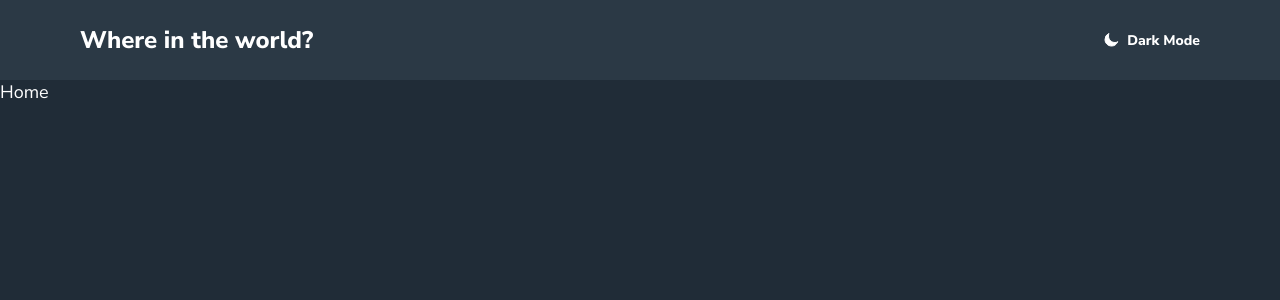
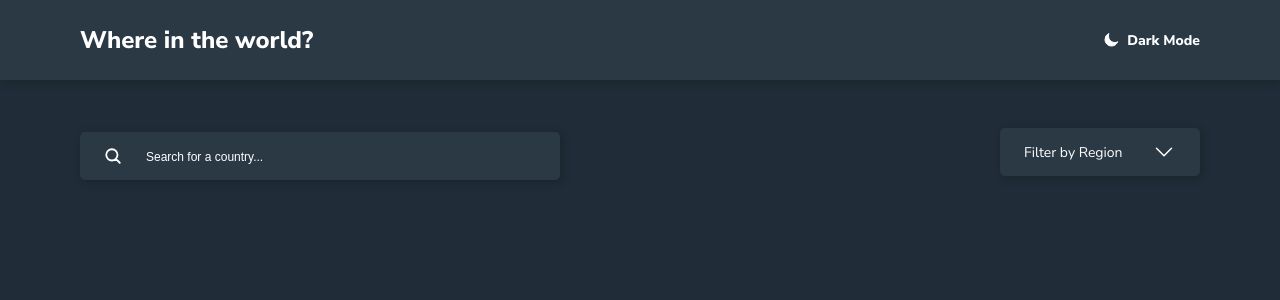
Before and after one commit to almamarie/rest-countries-api, a React (Create React App) app: page / in a window 1280 px wide. Shown: the top 300 px of the page. Built offline with nearby package versions, Linux system fonts and the light colour scheme.

Commit message:
Finished with inputs

```diff
--- a/src/components/header/Header.jsx
+++ b/src/components/header/Header.jsx
@@ -12,7 +12,7 @@ const Header = () => {
           viewBox="0 0 24 24"
           strokeWidth="1.5"
           stroke="currentColor"
-          class={styles.icon}
+          className={styles.icon}
         >
           <path
             strokeLinecap="round"
--- a/src/components/header/Header.module.css
+++ b/src/components/header/Header.module.css
@@ -17,6 +17,11 @@
     justify-content: space-between;
 
     align-items: center;
+
+    position: static;
+
+    box-shadow: var(--default-box-shadow);
+
 }
 
 .wrapper  h1 {
--- a/src/index.css
+++ b/src/index.css
@@ -33,6 +33,8 @@
 
 /* Border radius */
 --default-border-radius: .5rem;
+
+--default-box-shadow: 2px 2px 10px rgba(0, 0, 0, 0.2);
 }
 
 
@@ -49,20 +51,25 @@ html{
 }
 
 *{
-   margin: 0;
+  margin: 0;
   padding: 0;
   list-style: none;
   font-size: 1.8rem;
+  box-sizing: border-box;
+  font-size: var(--default-font-size);
+  color: var(--color-white);
 }
 
 body {
   font-family: "Nunito", sans-serif;
   -webkit-font-smoothing: antialiased;
   -moz-osx-font-smoothing: grayscale;
-  box-sizing: border-box;
-  font-size: var(--default-font-size);
-  color: var(--color-white);
   background-color: var(--color-dark-blue);
+}
+
+.hide {
+  display:none;
+  visibility: hidden;
 }
 
 /* h1,h2,h3,h4,h5,h6{
--- /dev/null
+++ b/src/pages/home/CustomSelect.jsx
@@ -0,0 +1,63 @@
+import React, { useState } from "react";
+import styles from "./CustomSelect.module.css";
+
+const CustomSelect = () => {
+  const [showOptions, setShowOptions] = useState(false);
+  const [currentOption, setCurrentOption] = useState("");
+
+  const toggleOptions = () => {
+    setShowOptions((prev) => !prev);
+  };
+
+  const selectHandler = (option) => {
+    return () => {
+      console.log("option: ", option);
+      setShowOptions(false);
+      setCurrentOption(option);
+    };
+  };
+
+  return (
+    <div className={styles.wrapper}>
+      <div className={styles["select-head"]} onClick={toggleOptions}>
+        <span className={styles.select}>
+          {currentOption ? `Showing ${currentOption}` : "Filter by Region"}
+        </span>
+        <svg
+          xmlns="http://www.w3.org/2000/svg"
+          fill="none"
+          viewBox="0 0 24 24"
+          strokeWidth="1.5"
+          stroke="currentColor"
+          className={styles.chevron}
+        >
+          <path
+            strokeLinecap="round"
+            strokeLinejoin="round"
+            d="m19.5 8.25-7.5 7.5-7.5-7.5"
+          />
+        </svg>
+      </div>
+
+      <div className={`${styles.options} ${showOptions ? "" : " hide"}`}>
+        <span onClick={selectHandler("Africa")} className={styles.option}>
+          Africa
+        </span>
+        <span onClick={selectHandler("America")} className={styles.option}>
+          America
+        </span>
+        <span onClick={selectHandler("Asia")} className={styles.option}>
+          Asia
+        </span>
+        <span onClick={selectHandler("Europe")} className={styles.option}>
+          Europe
+        </span>
+        <span onClick={selectHandler("Oceania")} className={styles.option}>
+          Oceania
+        </span>
+      </div>
+    </div>
+  );
+};
+
+export default CustomSelect;
--- /dev/null
+++ b/src/pages/home/CustomSelect.module.css
@@ -0,0 +1,67 @@
+
+/*
+- Font sizes (px)
+10 / 12 / 14 / 16 / 18 / 20 / 24 / 30 / 36 / 44 / 52 / 62 / 74 / 86 / 98
+
+- Spacing system (px)
+2 / 4 / 8 / 12 / 16 / 24 / 32 / 48 / 64 / 80 / 96 / 128
+*/
+
+.wrapper{
+    position: relative;
+}
+
+.select-head{
+    padding: 0rem 2.4rem;
+    margin-bottom: .8rem;
+
+    width: 20rem;
+    height: 4.8rem;
+
+    display: flex;
+    justify-content: space-between;
+    align-items: center;
+
+
+    background-color: var(--color-bg__inner);
+
+    border-radius: var(--default-border-radius);
+    box-shadow: var(--default-box-shadow);
+
+    cursor: pointer;
+}
+
+.options {
+    width: 100%;
+
+    position: absolute;
+    top: 100%;
+    left: 0;
+
+    padding: .8rem .4rem;
+
+    background-color: var(--color-bg__inner);
+
+    border-radius: var(--default-border-radius);
+    box-shadow: var(--default-box-shadow);
+}
+
+
+
+.option {
+    display: block;
+    padding: .4rem 1.8rem;
+    margin: 0rem .4rem;
+    border-radius: var(--default-border-radius);
+
+}
+
+.option:hover{
+    background-color: var(--color-dark-blue);
+    cursor: pointer;
+}
+
+
+.chevron {
+    width: 2.4rem;
+}
--- a/src/pages/home/Home.jsx
+++ b/src/pages/home/Home.jsx
@@ -1,7 +1,13 @@
 import React from "react";
+import styles from "./Home.module.css";
+import Inputs from "./Inputs";
 
 const Home = () => {
-  return <div>Home</div>;
+  return (
+    <div className={styles.wrapper}>
+      <Inputs />
+    </div>
+  );
 };
 
 export default Home;
--- a/src/pages/home/Home.module.css
+++ b/src/pages/home/Home.module.css
@@ -0,0 +1,11 @@
+/*
+- Font sizes (px)
+10 / 12 / 14 / 16 / 18 / 20 / 24 / 30 / 36 / 44 / 52 / 62 / 74 / 86 / 98
+
+- Spacing system (px)
+2 / 4 / 8 / 12 / 16 / 24 / 32 / 48 / 64 / 80 / 96 / 128
+*/
+
+.wrapper{
+    padding: 4.8rem 8rem 0 8rem;
+}
--- /dev/null
+++ b/src/pages/home/Inputs.jsx
@@ -0,0 +1,37 @@
+import React from "react";
+import styles from "./Inputs.module.css";
+import CustomSelect from "./CustomSelect";
+
+const Inputs = () => {
+  return (
+    <div>
+      <div className={styles.inputs}>
+        <div className={styles["wrapper--search-input"]}>
+          <svg
+            xmlns="http://www.w3.org/2000/svg"
+            fill="none"
+            viewBox="0 0 24 24"
+            strokeWidth="2.4"
+            stroke="currentColor"
+            className={styles["search-icon"]}
+          >
+            <path
+              strokeLinecap="round"
+              strokeLinejoin="round"
+              d="m21 21-5.197-5.197m0 0A7.5 7.5 0 1 0 5.196 5.196a7.5 7.5 0 0 0 10.607 10.607Z"
+            />
+          </svg>
+          <input
+            className={styles.input}
+            type="search"
+            placeholder="Search for a country..."
+          />
+        </div>
+
+        <CustomSelect />
+      </div>
+    </div>
+  );
+};
+
+export default Inputs;
--- /dev/null
+++ b/src/pages/home/Inputs.module.css
@@ -0,0 +1,57 @@
+
+/*
+- Font sizes (px)
+10 / 12 / 14 / 16 / 18 / 20 / 24 / 30 / 36 / 44 / 52 / 62 / 74 / 86 / 98
+
+- Spacing system (px)
+2 / 4 / 8 / 12 / 16 / 24 / 32 / 48 / 64 / 80 / 96 / 128
+*/
+
+.wrapper--search-input{
+    height: 4.8rem;
+    width: 48rem;
+
+    padding: 0 2.4rem;
+
+    background-color: var(--color-bg__inner);
+
+    border-radius: var(--default-border-radius);
+
+    box-shadow: var(--default-box-shadow);
+
+    display: flex;
+    align-items: center;
+    gap: 2.4rem;
+
+}
+
+
+.search-icon{
+    width: 1.8rem;
+}
+
+.inputs{
+    display: flex;
+   justify-content: space-between;
+   align-items: center;
+}
+
+
+.input{
+   background-color: var(--color-bg__inner);
+
+   border: none;
+
+   width: 38rem;
+}
+
+
+.input::placeholder{
+    color: var(--color-white);
+    font-size: 1.2rem;
+}
+
+.input:focus{
+    border: none;
+    outline: none;
+}
```
